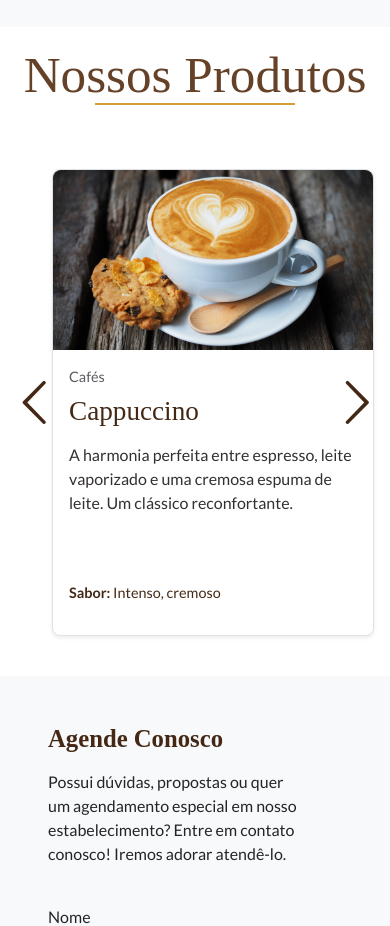
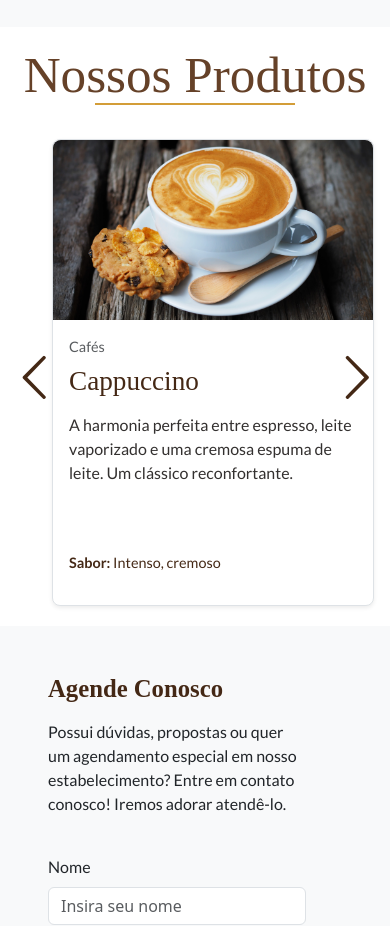
Before and after one commit to LucasLeme04/laura-cafe, a React (Vite) app in the folder lauras-cafe/: page / in a window 390 px wide. Shown: the part 3140-4066 px from the top of the page. Built offline with nearby package versions, Linux system fonts and the light colour scheme.

Commit message:
Consertando visualização do carrossel
tentando*

```diff
--- a/lauras-cafe/src/components/components-style.css
+++ b/lauras-cafe/src/components/components-style.css
@@ -77,7 +77,7 @@ section {
 
 .react-multi-carousel-item {
   display: flex;
-  padding: 40px; /* Espaçamento entre os cards */
+   padding: 20px 40px 30px 40px;  /* Espaçamento entre os cards */
 }
 
 /* Modificações nas setas */
@@ -107,6 +107,13 @@ section {
   transition: transform 0.5s ease;
 }
 
+@media (max-width: 1200px) {
+.react-multi-carousel-item {
+  display: flex;
+  padding: 10px 40px 20px 40px; /* Espaçamento entre os cards */
+}
+}
+
 /* Container principal do card */
 .product-card {
   background-color: #fff;
@@ -117,6 +124,13 @@ section {
   flex-direction: column;
   height: 100%;
   transition: transform 0.3s ease;
+}
+
+@media (max-width: 770px) {
+.product-card {
+  display: flex;
+  width: 512px;
+}
 }
 
 /* Efeito ao passar o mouse */
```
